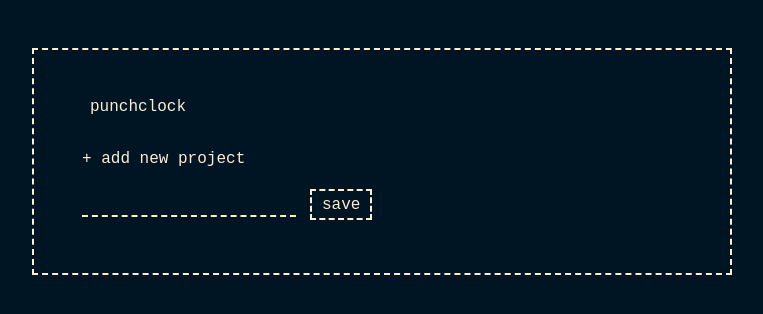
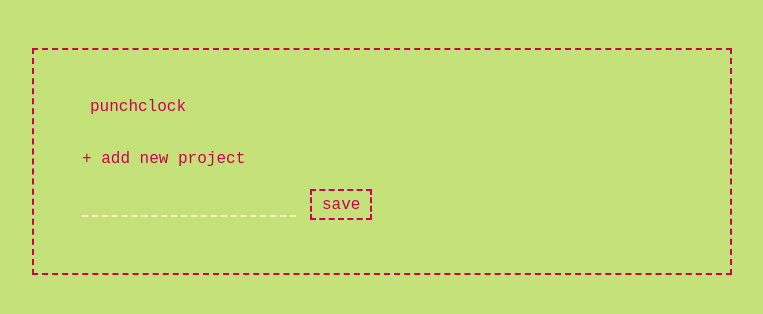
Before and after one commit to thiilo/punchclock, a plain HTML site: page index.html in a window 1280 px wide. Both pictures are taken after a click on the element "+ add new project". Shown: the whole page, without its empty margins (258-1021 px from the left). Drawn offline with Linux system fonts and the light colour scheme; some icons are missing.

Commit message:
v1.1.1 Light/Dark Mode systemabhängig

```diff
--- a/index.html
+++ b/index.html
@@ -8,9 +8,24 @@
     <script src="https://unpkg.com/@phosphor-icons/web"></script>
     <script type="text/javascript" src="jquery370.js"></script>
     <style type="text/css">
+
+    @media (prefers-color-scheme: light) {
+        :root {
+            --background: #c5e17a;
+            --color: #cc0055;
+        }
+    }
+
+    @media (prefers-color-scheme: dark) {
+        :root {
+            --background: #001524;
+            --color: #ffedc1;
+        }
+    }
+
     html {
-        background-color: #001524;
-        color: #ffecd1;
+        background-color: var(--background);
+        color: var(--color);
         font-family: monospace;
         font-size: 12pt;
         margin: 0;
@@ -36,7 +51,7 @@
         width: 100%;
         padding: 3em;
         margin: 3em;
-        border: 2px dashed #ffecd1;
+        border: 2px dashed var(--color);
     }
 
     h1,
@@ -56,8 +71,8 @@
         border: none;
         outline: none;
         border-bottom: 2px dashed #ffedc1;
-        background-color: #001524;
-        color: #ffecd1;
+        background-color: var(--background);
+        color: var(--color);
         font-family: monospace;
         font-size: 12pt;
     }
@@ -79,21 +94,21 @@
     }
 
     button {
-        background-color: #001524;
-        color: #ffecd1;
+        background-color: var(--background);
+        color: var(--color);
         font-family: monospace;
         font-size: 12pt;
         padding: 1em 2em;
         cursor: pointer;
-        border: 2px dashed #ffecd1;
+        border: 2px dashed var(--color);
         margin: 0 auto;
     }
 
     button:hover,
     .clicked {
-        background-color: #ffecd1;
-        color: #001524;
-        border: 2px dashed #001524;
+        background-color: var(--color);
+        color: var(--background);
+        border: 2px dashed var(--background);
     }
 
     .btn-small {
@@ -121,7 +136,7 @@
     .separator {
         width: 100%;
         border: none;
-        border-bottom: 2px dashed #ffecd1;
+        border-bottom: 2px dashed var(--color);
         padding: 0;
         margin: 1.5em 0;
     }
@@ -326,7 +341,7 @@
             <button class="hidden remove btn-small" onclick="deleteProject()">yep</button>
             <button class="hidden remove btn-small" onclick="toggleDialogue('remove')">nope</button>
 
-            <p id="reset" class="inactive" onclick="toggleDialogue('reset');"><i class="ph ph-arrow-counter-clockwise"></i>reset current project</p>
+            <p id="reset" class="inactive" onclick="toggleDialogue('reset');"><i class="ph-bold ph-arrow-counter-clockwise"></i>reset current project</p>
             <p      class="hidden reset">Are you sure?</p>
             <button class="hidden reset btn-small" onclick="localStorage.setItem(currentProject, '0'); session[currentProject] = '0'; loadStats(); toggleDialogue('reset');">yep</button>
             <button class="hidden reset btn-small" onclick="toggleDialogue('reset')">nope</button>
```
Also changed, not shown: 1 other file.
